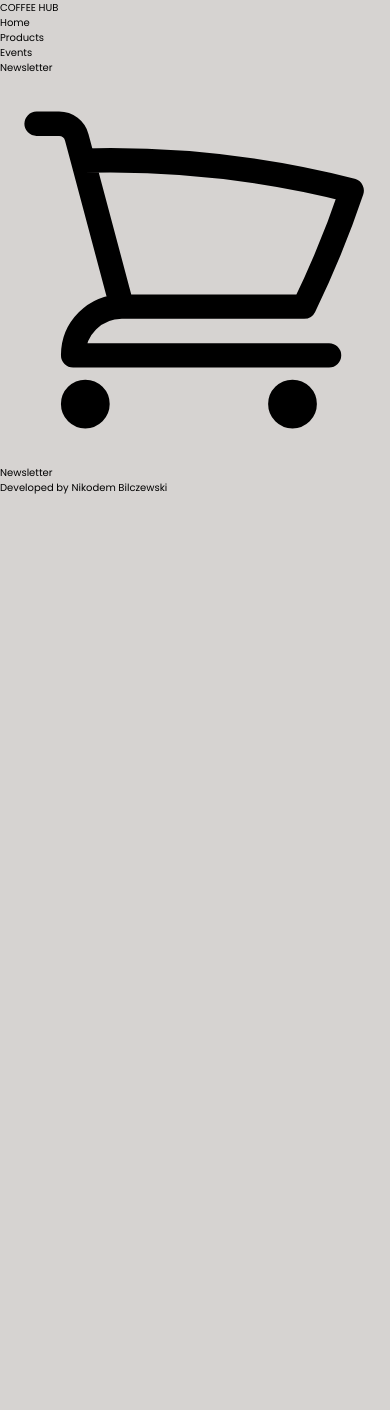
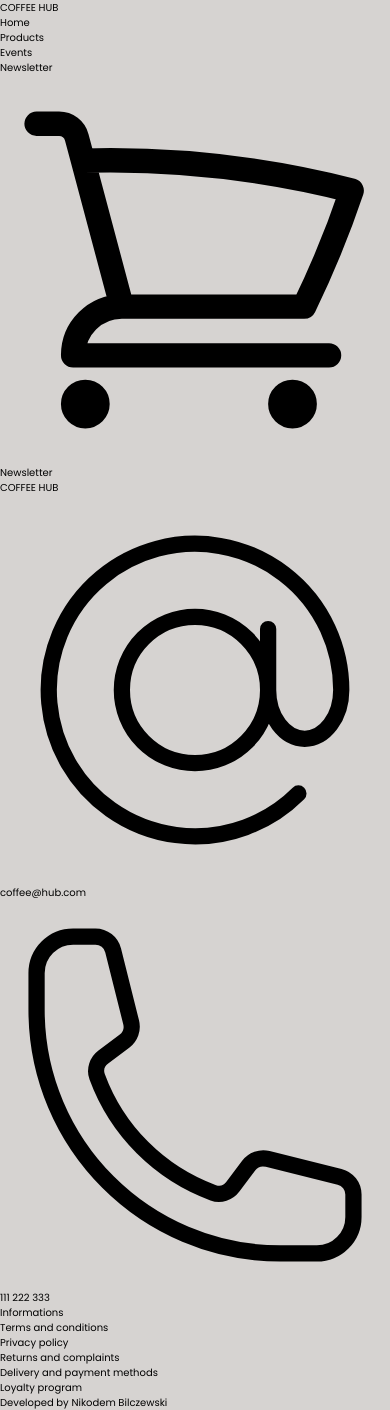
Before and after one commit to nikodem-bilczewski/ecommerce-coffee, a React (Vite) app: page /newsletter in a window 390 px wide. Before the commit the page ends 844 px from the top, so only its background shows below. Built offline with nearby package versions, Linux system fonts and the light colour scheme.

Commit message:
fix: change footer to be responsive and navbar/footer bg-color

```diff
--- a/src/components/Card.tsx
+++ b/src/components/Card.tsx
@@ -5,20 +5,17 @@ const Card = ({ src, heading, btnText, path }: CardProps) => {
   return (
     <div className='group relative mx-auto max-w-4xl overflow-hidden rounded-lg shadow-xl'>
       <img
-        className='transition-transform duration-1000 group-hover:opacity-90'
+        className='transition-transform duration-500 group-hover:scale-110'
         src={src}
         alt='drip coffee'
       />
       <div className='absolute inset-0 flex flex-col items-center justify-center bg-gradient-to-t from-black to-transparent text-white'>
         <h2 className='mb-4 text-5xl font-thin drop-shadow-xl md:text-7xl'>{heading}</h2>
-        {/* <button className='rounded-md bg-white bg-opacity-60 px-4 py-2 text-xl text-gray-900 hover:bg-opacity-75 md:text-2xl'>
-          {btnText}
-        </button> */}
         <Link
           to={path}
           className='rounded-md bg-white bg-opacity-60 px-4 py-2 text-xl text-gray-900 hover:bg-opacity-75 md:text-2xl'
         >
-          {btnText}
+          <button>{btnText}</button>
         </Link>
       </div>
     </div>
--- a/src/components/Footer.tsx
+++ b/src/components/Footer.tsx
@@ -2,8 +2,66 @@ import React from 'react'
 
 const Footer = () => {
   return (
-    <footer className=' mb-2 text-center text-xl font-normal'>
-      <h5>Developed by Nikodem Bilczewski</h5>
+    <footer className='w-full bg-slate-300 '>
+      <div className='mx-auto mb-10 grid w-full place-items-center border-t border-t-gray-400 px-5 pt-10 text-center text-xl md:mb-16 md:grid-cols-2 xl:w-4/5'>
+        <div className='mb-8'>
+          <h1 className='mb-4 text-4xl lg:text-5xl'>COFFEE HUB</h1>
+          <div className='flex items-center gap-3'>
+            <svg
+              xmlns='http://www.w3.org/2000/svg'
+              fill='none'
+              viewBox='0 0 24 24'
+              strokeWidth={1}
+              stroke='currentColor'
+              className='h-6 w-6 lg:h-10 lg:w-10'
+            >
+              <path
+                strokeLinecap='round'
+                d='M16.5 12a4.5 4.5 0 11-9 0 4.5 4.5 0 019 0zm0 0c0 1.657 1.007 3 2.25 3S21 13.657 21 12a9 9 0 10-2.636 6.364M16.5 12V8.25'
+              />
+            </svg>
+            <h3>coffee@hub.com</h3>
+          </div>
+          <div className='flex items-center gap-3'>
+            <svg
+              xmlns='http://www.w3.org/2000/svg'
+              fill='none'
+              viewBox='0 0 24 24'
+              strokeWidth={1}
+              stroke='currentColor'
+              className='h-6 w-6 lg:h-10 lg:w-10'
+            >
+              <path
+                strokeLinecap='round'
+                strokeLinejoin='round'
+                d='M2.25 6.75c0 8.284 6.716 15 15 15h2.25a2.25 2.25 0 002.25-2.25v-1.372c0-.516-.351-.966-.852-1.091l-4.423-1.106c-.44-.11-.902.055-1.173.417l-.97 1.293c-.282.376-.769.542-1.21.38a12.035 12.035 0 01-7.143-7.143c-.162-.441.004-.928.38-1.21l1.293-.97c.363-.271.527-.734.417-1.173L6.963 3.102a1.125 1.125 0 00-1.091-.852H4.5A2.25 2.25 0 002.25 4.5v2.25z'
+              />
+            </svg>
+            <h3>111 222 333</h3>
+          </div>
+        </div>
+        <div>
+          <h2 className='mb-4 text-3xl md:mb-6 lg:text-4xl'>Informations</h2>
+          <ul>
+            <li className='cursor-pointer text-xl font-light transition duration-100 hover:scale-105'>
+              Terms and conditions
+            </li>
+            <li className='cursor-pointer text-xl font-light transition duration-100 hover:scale-105'>
+              Privacy policy
+            </li>
+            <li className='cursor-pointer text-xl font-light transition duration-100 hover:scale-105'>
+              Returns and complaints
+            </li>
+            <li className='cursor-pointer text-xl font-light transition duration-100 hover:scale-105'>
+              Delivery and payment methods
+            </li>
+            <li className='cursor-pointer text-xl font-light transition duration-100 hover:scale-105'>
+              Loyalty program
+            </li>
+          </ul>
+        </div>
+      </div>
+      <h5 className='text-center'>Developed by Nikodem Bilczewski</h5>
     </footer>
   )
 }
--- a/src/components/MainNavigation.tsx
+++ b/src/components/MainNavigation.tsx
@@ -2,8 +2,8 @@ import { NavLink } from 'react-router-dom'
 
 const MainNavigation = () => {
   return (
-    <header className='bg-stone-300'>
-      <nav className='mx-auto flex h-24 w-full items-center justify-between bg-stone-300 px-7 xl:w-4/5 xl:p-0'>
+    <header className='bg-slate-300'>
+      <nav className='mx-auto flex h-24 w-full items-center justify-between border-b border-b-gray-400 bg-slate-300 px-7 xl:w-4/5 xl:p-0'>
         <h1 className='text-2xl lg:text-3xl'>COFFEE HUB</h1>
         <ul className='flex justify-center'>
           <li>
```
